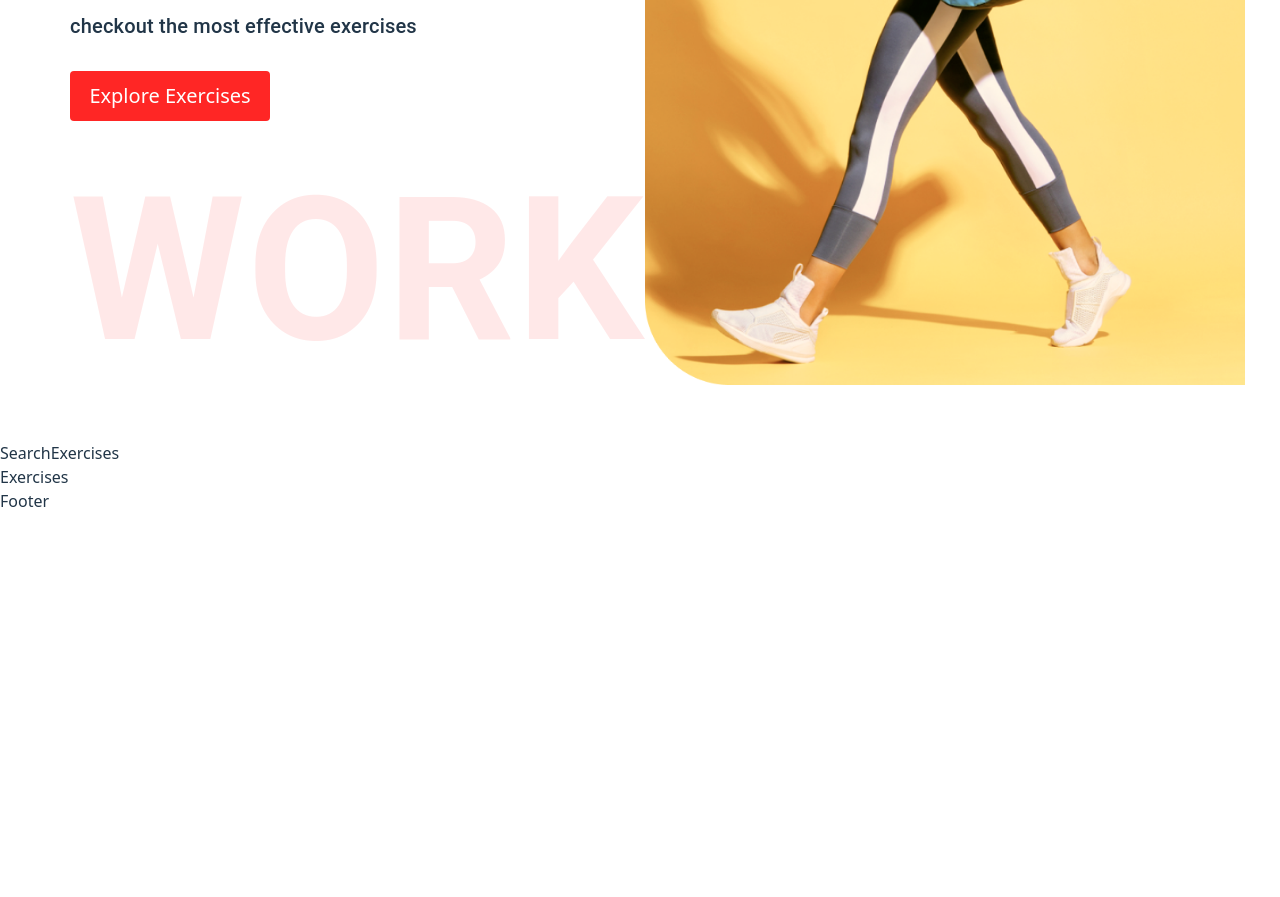
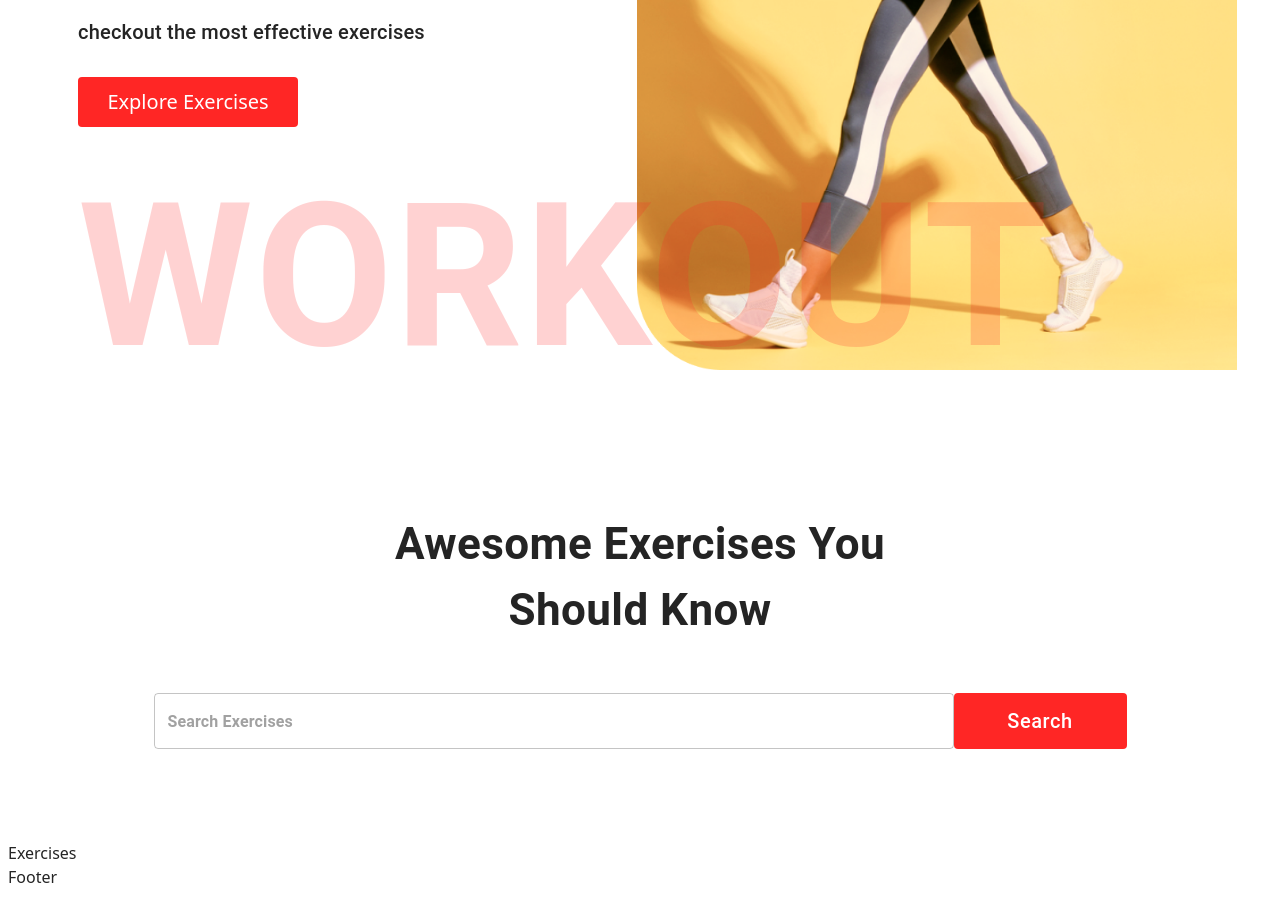
Before and after one commit to D-future0/fitness_app, a React (Vite) app: page / in a window 1280 px wide. Shown: the part 400-1297 px from the top of the page. Before the commit the page ends 913 px from the top, so only its background shows below. Built offline with nearby package versions, Linux system fonts and the light colour scheme.

Commit message:
style adjustment create search exercise text field

```diff
--- a/src/App.css
+++ b/src/App.css
@@ -2,33 +2,12 @@
   max-width: 1280px;
   margin: 0 auto;
   padding: 0 auto;
+  box-sizing: border-box;
 }
-
-.logo {
-  height: 6em;
-  padding: 1.5em;
-  will-change: filter;
-  transition: filter 300ms;
-}
-.logo:hover {
-  filter: drop-shadow(0 0 2em #646cffaa);
-}
-.logo.react:hover {
-  filter: drop-shadow(0 0 2em #61dafbaa);
-}
-
-
 
 body {
   /* font-family: 'Montserrat'; */
   /* background-color: #FFFAFB; */
-}
-
-* {
-  padding: 0px;
-  margin: 0px;
-  box-sizing: border-box;
-
 }
 
 ::-webkit-scrollbar {
@@ -44,7 +23,7 @@ body {
   display: flex;
   justify-content: center;
   align-items: center;
-  color: #FF2625;
+  color: #ff2625;
   font-size: 25px;
   border-radius: 4px;
   position: absolute;
@@ -78,16 +57,17 @@ body {
   position: absolute;
   right: 35px;
   top: 0px;
+  z-index: -10;
   max-width: 600px;
   /* height: 900px; */
-  margin-top: -180px;
+  margin-top: -200px;
 }
 
 .exercise-card {
   width: 400px;
   height: 445px;
   background: #fff;
-  border-top: 4px solid #FF2625;
+  border-top: 4px solid #ff2625;
   border-bottom-left-radius: 20px;
   text-decoration: none;
   display: flex;
@@ -113,8 +93,8 @@ body {
 }
 
 .search-btn:hover {
-  color: #FF2625 !important;
-  border: 1px solid #FF2625 !important;
+  color: #ff2625 !important;
+  border: 1px solid #ff2625 !important;
 }
 
 .exercise-video {
@@ -126,12 +106,11 @@ body {
   text-decoration: none;
 }
 
-@media screen and (max-width:1100px) {
+@media screen and (max-width: 1200px) {
   .detail-image {
     width: 300px;
     height: 300px;
   }
-
 
   .react-horizontal-scrolling-menu--scroll-container {
     width: 500px;
@@ -144,8 +123,8 @@ body {
 
   .hero-banner-img {
     /* display: none; */
-      margin-top: -150px;
-    width: 500px;
+    margin-top: -140px;
+    width: 400px;
   }
 
   .exercise-card {
@@ -156,23 +135,23 @@ body {
     width: 320px;
     height: 300px;
   }
-
 }
-@media screen and (max-width:1000px) {
-   .hero-banner-img {
+@media screen and (max-width: 1000px) {
+  .hero-banner-img {
     /* display: none; */
-      margin-top: -140px;
-      margin-right: -40px;
+    margin-top: -140px;
+    margin-right: -40px;
+    z-index: 0;
 
     max-width: 450px;
   }
 }
-@media screen and (max-width:868px) {
-   .hero-banner-img {
+@media screen and (max-width: 868px) {
+  .hero-banner-img {
     display: none;
   }
 }
-@media screen and (max-width:400px) {
+@media screen and (max-width: 400px) {
   .exercise-card {
     width: 280px;
   }
--- a/src/components/HeroBanner.jsx
+++ b/src/components/HeroBanner.jsx
@@ -19,7 +19,7 @@ const HeroBanner = () => {
               <a href="#exercises" style={{ textDecoration: 'none', width: '200px', textAlign: 'center', background: '#FF2625', padding: '10px', fontSize: '20px', textTransform: 'none', color: 'white', borderRadius: '4px' }}>Explore Exercises</a>
             </Stack>
         <Typography fontWeight={"600"} color='#ff2625'
-        sx={{opacity:"0.1", display:{lg:'block', xs:"none"}}} fontSize={"200px"}>
+        sx={{opacity:"0.2", display:{md:'block', sm:"none"}, fontSize:{lg:'200px'}}} zIndex={'100'}>
            WORKOUT
         </Typography>
         <img src='/banner.png' alt='banner' className="hero-banner-img"/>
--- a/src/components/Navbar.jsx
+++ b/src/components/Navbar.jsx
@@ -10,7 +10,7 @@ const Navbar = () => {
         sx={{gap:{sm:"122px", xs:"122px"}, mt:{sm:"32px", xs:"20px"}, justifyContent:"none"}}
         px={"20px"}>
         <Link to={"/"}>
-      <img src={'/logo.png'} alt={'boi-gym-logo'} style={{width: '100px'}}/>
+      <img src={'/logo.png'} alt={'boi-gym-logo'} style={{width: '120px'}}/>
         </Link>
         <Stack
         direction={"row"}
--- a/src/components/SearchExercises.jsx
+++ b/src/components/SearchExercises.jsx
@@ -1,8 +1,34 @@
-import React from 'react'
+// import React, { useState, useEffect } from 'react'
+import { Box, Button, Stack, TextField, Typography } from "@mui/material"
 
 const SearchExercises = () => {
   return (
-    <div>SearchExercises</div>
+    <Stack alignItems="center" justifyContent='center' sx={{mt:{lg:'44px', md:'80px', xs:'37px'}}} p='20px'>
+      <Typography fontWeight={'700'}
+      sx={{fontSize:{lg:'44px', xs:'30px'}}}
+      mb={'50px'} textAlign={"center"}>Awesome Exercises You <br/> Should Know</Typography>
+      <Box direction={"row"} position="relative" mb="72px">
+      <TextField
+      sx={{
+        input:{
+          fontWeight:'700',
+          border:'none',
+          borberRadius:'4px'
+        },
+        width:{lg:'800px', xs:'350px', background:'#fff', borderBottomLeftRadius:'20px',
+        borderTopLeftRadius:'20px'},
+        }}
+      height='76px'
+      values=''
+      onChange={()=>{}}
+      placeholder='Search Exercises'
+      type='text'
+      />
+      <Button className='search-btn'
+      sx={{ bgcolor: '#FF2625', color: '#fff', textTransform: 'none', width: { lg: '173px', xs: '80px' }, height: '56px', fontSize: { lg: '20px', xs: '14px' } }}
+      >Search</Button>
+      </Box>
+    </Stack>
   )
 }
 
--- a/src/index.css
+++ b/src/index.css
@@ -21,44 +21,3 @@ a {
 a:hover {
   color: #3b3b3b;
 }
-
-body {
-  margin: 0;
-}
-
-h1 {
-  font-size: 3.2em;
-  line-height: 1.1;
-}
-
-button {
-  border-radius: 8px;
-  border: 1px solid transparent;
-  padding: 0.6em 1.2em;
-  font-size: 1em;
-  font-weight: 500;
-  font-family: inherit;
-  background-color: #1a1a1a;
-  cursor: pointer;
-  transition: border-color 0.25s;
-}
-button:hover {
-  border-color: #646cff;
-}
-button:focus,
-button:focus-visible {
-  outline: 4px auto -webkit-focus-ring-color;
-}
-
-@media (prefers-color-scheme: light) {
-  :root {
-    color: #213547;
-    background-color: #ffffff;
-  }
-  a:hover {
-    color: #747bff;
-  }
-  button {
-    background-color: #f9f9f9;
-  }
-}
```
